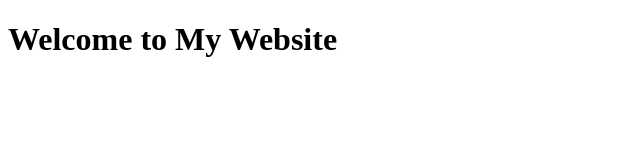
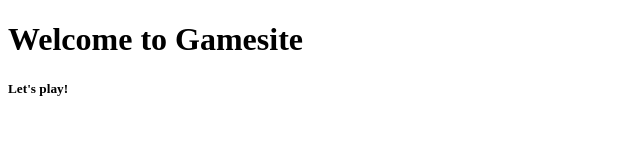
Before and after one commit to leeyaz/gamesite, a plain HTML site: page index.html in a window 1280 px wide. Shown: the whole page, without its empty margins (0-640 px from the left). Drawn offline with Linux system fonts and the light colour scheme.

Commit message:
added a little welcoming message

```diff
--- a/index.html
+++ b/index.html
@@ -10,7 +10,8 @@
   </head>
   <body>
     <main>
-        <h1>Welcome to My Website</h1>
+        <h1>Welcome to Gamesite</h1>
+        <h5>Let's play!</h5>
     </main>
     <script src="wordGuesserGame.js"></script>
   </body>
```
